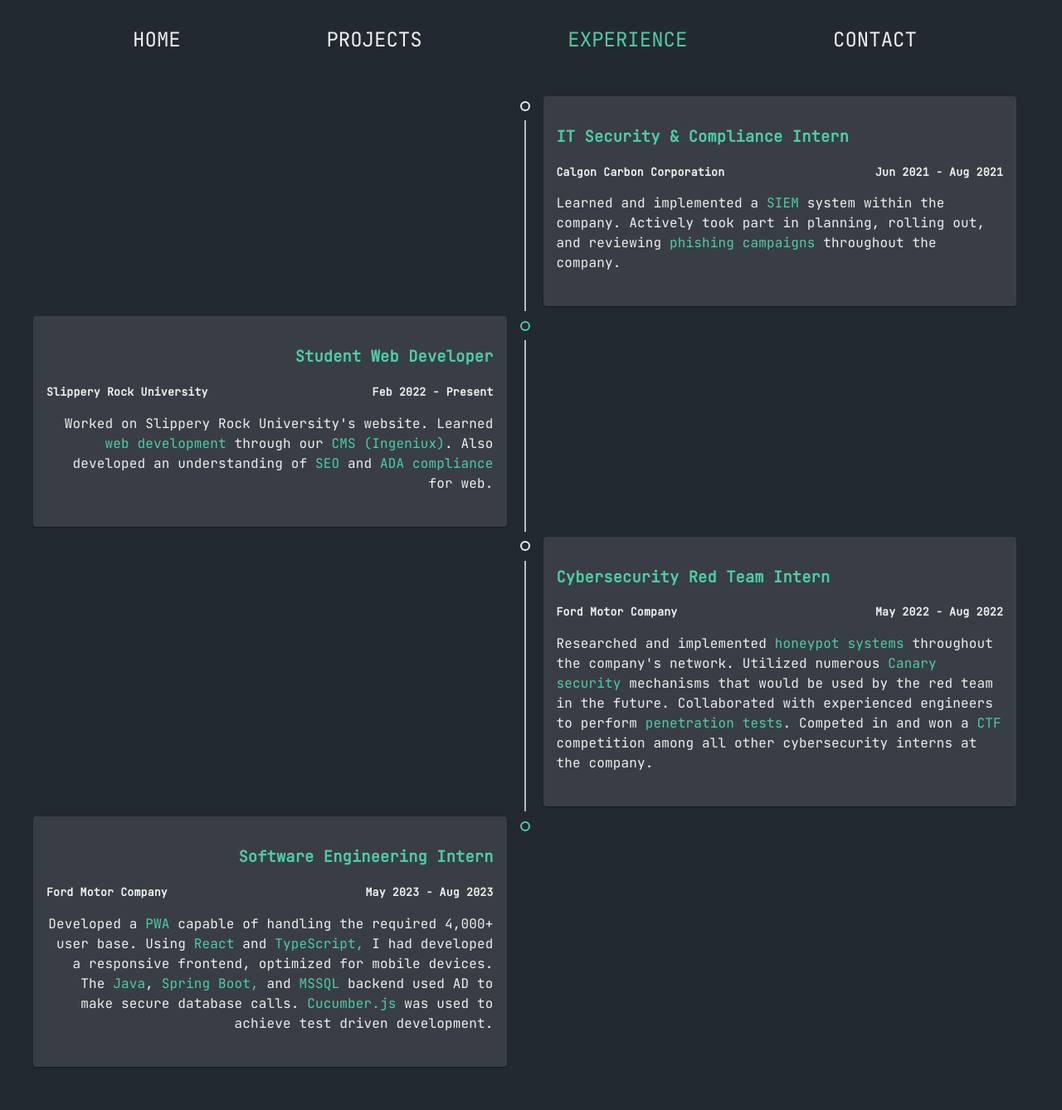
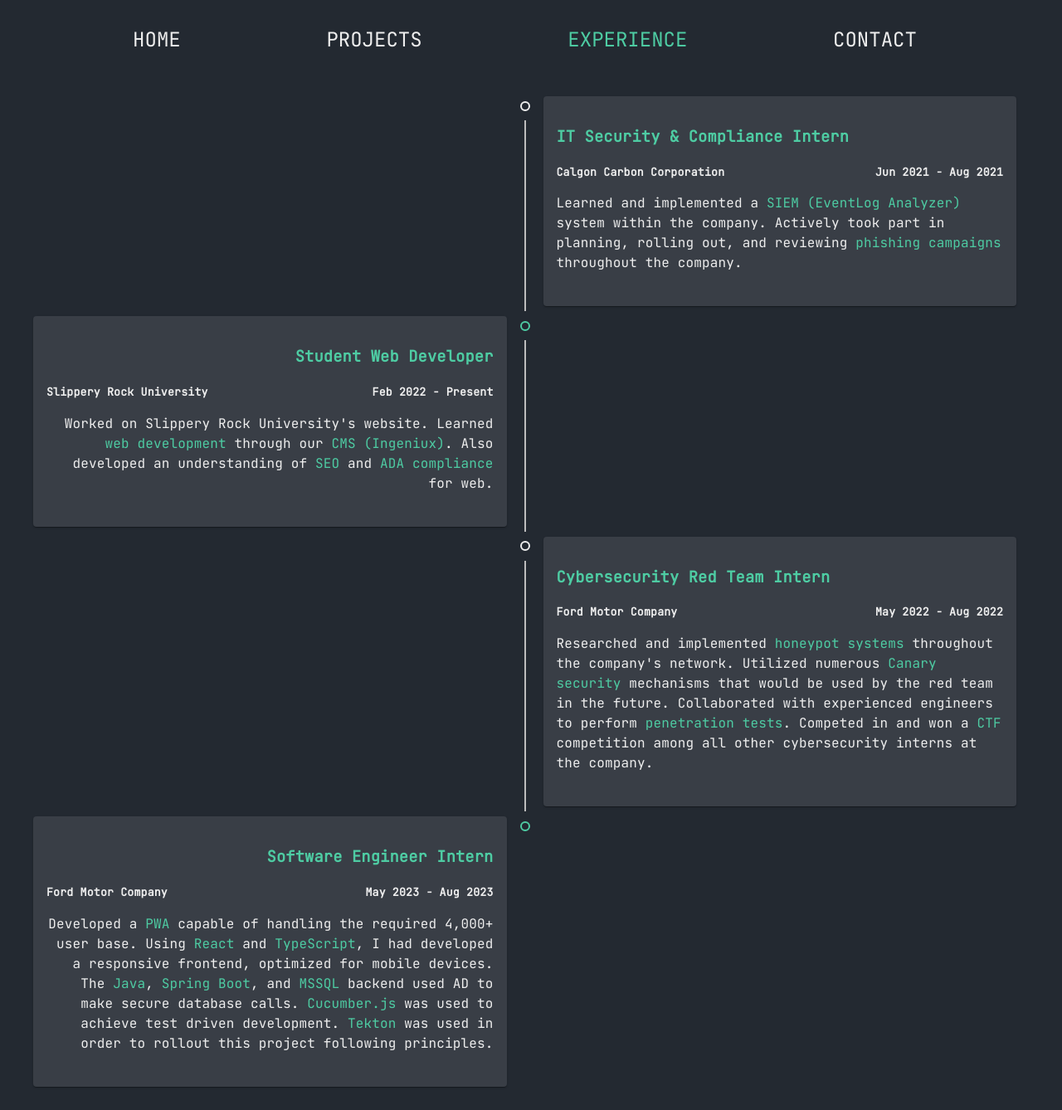
Before and after one commit to lukemcelligott/portfolio, a React (Create React App) app: page /experience in a window 1280 px wide. Shown: the whole page at 83% size. Before the commit the page ends 1314 px from the top, so only its background shows below. Built offline with nearby package versions, Linux system fonts and the light colour scheme.

Commit message:
more content updates

```diff
--- a/src/Components/ContactPage.tsx
+++ b/src/Components/ContactPage.tsx
@@ -27,7 +27,7 @@
         <div>
             <NavBar />
             <div className='intro font'>
-                <h5 className='header'>I can be reached using the links below:</h5>
+                <h5 className='header'>Feel free to reach out to me! I can be reached using the links below:</h5>
                 <Stack direction="row" spacing={3} alignItems="flex-end">
                     <Link to={email} target="_blank" rel="noopener noreferrer">
                         <MailOutlineIcon className='icons' sx={{ fontSize: 40 }}/>
--- a/src/Components/ExperiencePage.tsx
+++ b/src/Components/ExperiencePage.tsx
@@ -43,7 +43,7 @@
                                         <span>Jun 2021 - Aug 2021</span>
                                     </h5>
                                     <p>
-                                        Learned and implemented a <span className='skills'>SIEM</span> system within the company. Actively took part in planning, rolling out, and reviewing
+                                        Learned and implemented a <span className='skills'>SIEM (EventLog Analyzer)</span> system within the company. Actively took part in planning, rolling out, and reviewing
                                         <span className="skills"> phishing campaigns</span> throughout the company.
                                     </p>
                                 </CardContent>
@@ -108,17 +108,17 @@
                         <Card sx={{ minWidth: 275 }} className="card">
                             <CardContent className="font">
                                 <h3 className='skills'>
-                                    Software Engineering Intern
+                                    Software Engineer Intern
                                 </h3>
                                 <h5 className="job-info">
                                     <span>Ford Motor Company</span>
                                     <span>May 2023 - Aug 2023</span>
                                 </h5>
                                 <p>
-                                    Developed a <span className="skills">PWA</span> capable of handling the required 4,000+ user base. Using <span className="skills">React</span> and <span className="skills">TypeScript, </span>
-                                    I had developed a responsive frontend, optimized for mobile devices. The <span className="skills">Java</span>, <span className="skills">Spring Boot, </span>
+                                    Developed a <span className="skills">PWA</span> capable of handling the required 4,000+ user base. Using <span className="skills">React</span> and <span className="skills">TypeScript</span>,
+                                    I had developed a responsive frontend, optimized for mobile devices. The <span className="skills">Java</span>, <span className="skills">Spring Boot</span>,
                                     and <span className="skills">MSSQL</span> backend used AD to make secure database calls. <span className="skills">Cucumber.js</span> was used to achieve
-                                    test driven development.
+                                    test driven development. <span className='skills'>Tekton</span> was used in order to rollout this project following <span className='CI/CD'>principles</span>.
                                 </p>
                             </CardContent>
                         </Card>
--- a/src/Components/Header.tsx
+++ b/src/Components/Header.tsx
@@ -2,6 +2,7 @@
 import Typography from '@mui/material/Typography';
 import React, { useState, useEffect } from 'react';
 import { Link, useLocation } from 'react-router-dom';
+import HomePage from './HomePage';
 
 interface HeaderButtonProps {
     to: string;
--- a/src/Components/ProjectsPage.tsx
+++ b/src/Components/ProjectsPage.tsx
@@ -37,8 +37,8 @@
                                     Portfolio
                                 </h3>
                                 <p className='font p-height'>
-                                    This portfolio site is built using <span className="skills">React</span> and <span className="skills">TypeScript</span>. I also focused on improving my web design
-                                    skills by using <span className="skills">CSS</span> and <span className="skills">MUI</span>. This project was a quick way of teaching myself about fundamental web principles.
+                                    This portfolio site is built using <span className="skills">React</span> and <span className="skills">TypeScript</span>. I wanted to focus on improving my web design
+                                    skills by using <span className="skills">CSS</span> and <span className="skills">MUI</span>. This project was a quick way of teaching myself about fundamental web principles as well as hosting.
                                 </p>
                                 <div>
                                     <Link to={portfolio} target="_blank" rel="noopener noreferrer">
@@ -56,7 +56,7 @@
                                     Scrumbs
                                 </h3>
                                 <p className='font p-height'>
-                                    Scumbs is a <span className="skills">Scrum</span> management web application. I learned full-stack development in order to build this application using
+                                    Scumbs is a <span className="skills">scrum</span> management web application. I learned full-stack development in order to build this application using
                                     <span className="skills"> Angular</span>. Before development began, my partner and I worked to develop a variety of models and diagrams including
                                     <span className="skills"> BLP models</span>, <span className="skills">DFD diagrams</span>, <span className="skills">use case diagrams</span>, and more.
                                     Some of the other technology I learned from this project include <span className="skills">MongoDB</span>, <span className="skills">TypeScript</span>,
@@ -79,7 +79,7 @@
                                     For my Software Engineering class, I had worked to develop Offerly, an online marketplace. This project took inspiration from eBay and Amazon, acting as a
                                     hub for people to sell, buy, and bid on used items. Offerly was build using <span className="skills">Java</span>, <span className="skills">Maven</span>,
                                     <span className="skills"> MySQL</span>, <span className="skills">Spring Boot</span>, <span className="skills">HTML</span> and <span className="skills">CSS</span>.
-                                    I had learned a lot about <span className="skills">MVC</span> and <span className="skills">data structures</span> projects because of this project.
+                                    I had learned a lot about <span className="skills">MVC</span> and <span className="skills">data structures</span> because of this project.
                                 </p>
                                 <Link to={offerly} target="_blank" rel="noopener noreferrer">
                                     <GitHubIcon className='github icons'></GitHubIcon>
@@ -98,7 +98,7 @@
                                     As a hobbyist guitar player, I wanted to develop a website that contained a lot of the different tools I found myself using while playing. This includes a
                                     chord identifier, chord progression generator, scale practice tool, and more. This project was developed using <span className="skills">React</span> and
                                     <span className="skills"> Typescript</span>. I also implemented <span className="skills">PostgreSQL</span> for database management and <span className="skills">Django </span>
-                                    for my custom <span className="skills">API</span>.
+                                    for my custom <span className="skills">RESTfulAPI</span>.
                                 </p>
                                 <Link to={fretflow} target="_blank" rel="noopener noreferrer">
                                     <GitHubIcon className='github icons'></GitHubIcon>
```
